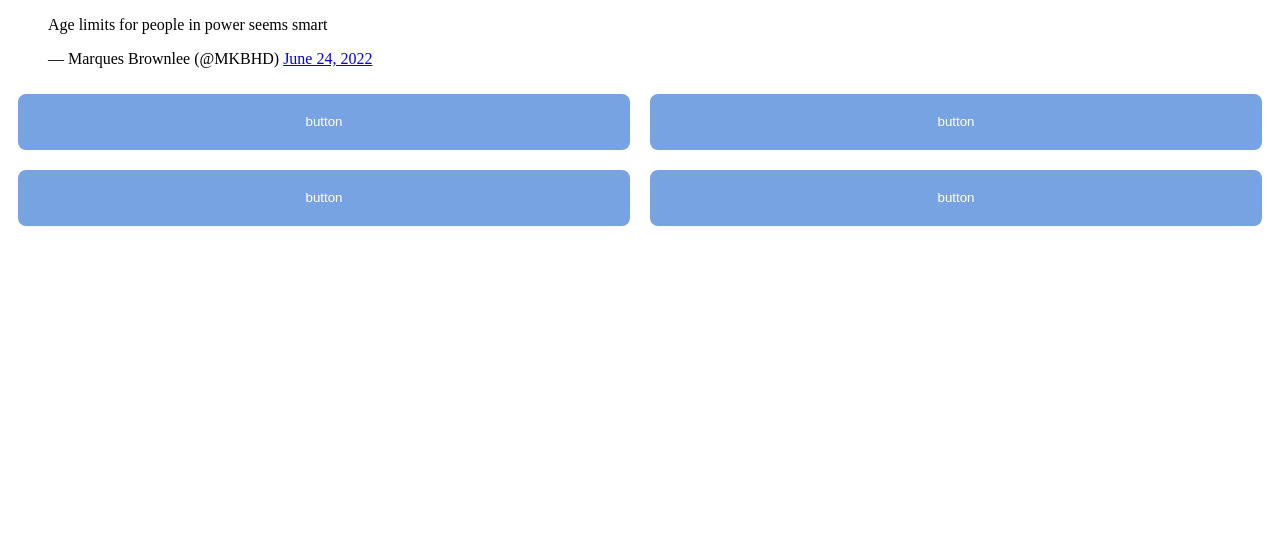
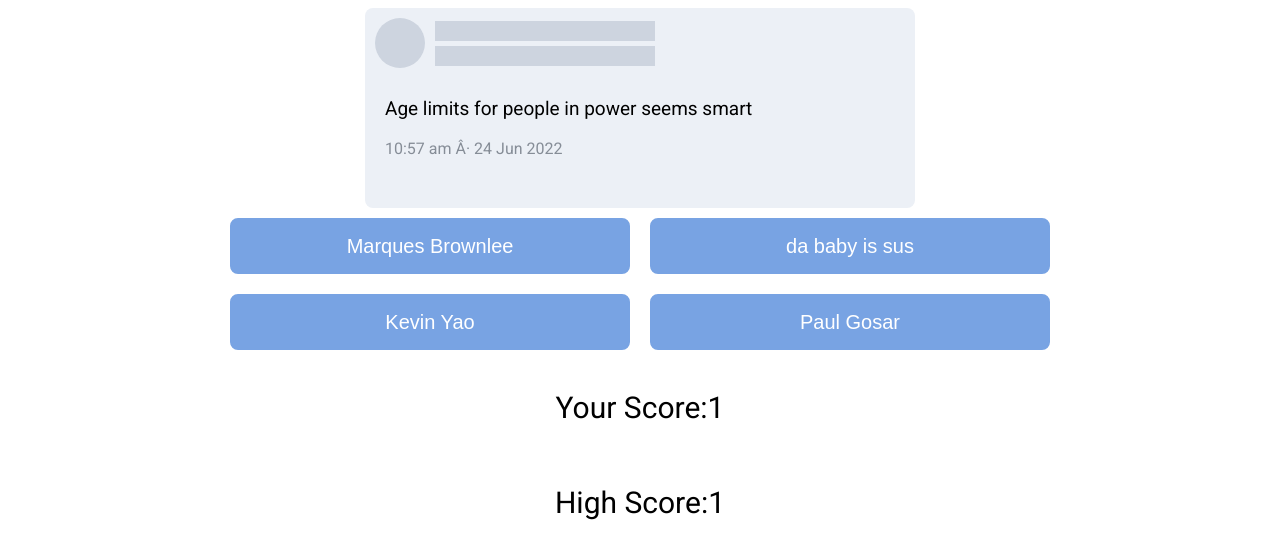
Before and after one commit to ebwu95/CelebTweets, a plain HTML site: page html/index.html in a window 1280 px wide. Drawn offline with Linux system fonts and the light colour scheme.

Commit message:
made buttons work

```diff
--- a/css/style.css
+++ b/css/style.css
@@ -2,54 +2,67 @@
   background-color: rgb(236, 240, 246);
 
   height: 200px;
-  width: 50%;
+  width: 550px;
 
   margin: auto;
+
+  border-radius: 8px;
 }
 
 .pfp {
+  background-color: rgb(205, 212, 223);
+
   height: 50px;
   width: 50px;
-  background-color: rgb(205, 212, 223);
-  border-radius: 50%;
-  display: inline-block;
 
   margin: 10px;
+
+  border-radius: 50%;
+  float: left;
 }
 
 .name-and-handle {
-  /* background-color: rgb(69, 117, 190); */
+  height: 50px;
+  width: 40%;
 
-  height: 50px;
-  width: 50%;
-
-  margin: 10px;
+  padding: 10px 0px;
 
   display: flex;
-  flex-direction: row;
+  flex-direction: column;
+  justify-content: space-around;
 }
 
 .name {
   background-color: rgb(205, 212, 223);
 
   height: 20px;
-  width: 40%;
+  width: 100%;
 }
 
 .handle {
-  background-color: rgb(187, 181, 103);
+  background-color: rgb(205, 212, 223);
 
   height: 20px;
-  width: 40%;
+  width: 100%;
+}
+
+.tweettext {
+  font-family: 'Roboto', sans-serif;
+  padding-left: 20px;
+}
+
+.datetime {
+  font-family: 'Roboto', sans-serif;
+  color:rgb(134, 141, 151);
+
+  padding-left: 20px;
 }
 
 .answer-container {
-  /* border: 2px solid black; */
-
   display: flex;
   flex-direction: row;
   flex-wrap: wrap;
-  justify-content: space-around;
+  justify-content: center;
   align-items: center;
 }
 
@@ -60,15 +73,42 @@
   border: 2px solid rgb(120, 163, 227);
   border-radius: 8px;
 
-  width: 20%;
+  width: 400px;
   line-height: 50px;
   margin: 10px;
-
-  flex-basis: 300px;
-  flex-grow: 1;
 }
 
 .answer-container-item:hover {
   background-color: white;
   color: rgb(120, 163, 227);
+  font-family: 'Roboto', sans-serif;
 }
+
+.twitter-tweet {
+  margin: auto;
+}
+
+.correct {
+
+}
+
+.incorrect {
+
+}
+
+.score {
+  display: flex;
+  justify-content: center;
+
+  font-family: 'Roboto', sans-serif;
+  text-align: center;
+  font-size: 30px;
+}
+
+.counter {
+
+}
+
+.high-score {
+
+}
--- a/html/index.html
+++ b/html/index.html
@@ -5,43 +5,61 @@
   <!-- <meta charset="UTF-8">
   <meta http-equiv="X-UA-Compatible" content="IE=edge">
   <meta name="viewport" content="width=device-width, initial-scale=1.0"> -->
+
+  <link rel="preconnect" href="https://fonts.googleapis.com/%22%3E
+  <link rel="preconnect" href="https://fonts.gstatic.com/" crossorigin>
+  <link href="https://fonts.googleapis.com/css2?family=Lato&family=Roboto:wght@300;400&display=swap" rel="stylesheet">
+
   <title>Document</title>
 
   <link rel="stylesheet" type="text/css" href="../css/style.css">
 </head>
 
 <body>
-  <!-- <div class="tweetbox">
-    <div class="pfp">
+  <div class="tweetbox">
 
-    </div>
+    <div class="pfp"></div>
+
     <div class="name-and-handle">
-      <div class="name">
-
-      </div>
-      <div class="handle">
-
-      </div>
+      <div class="name"></div>
+      <div class="handle"></div>
     </div>
 
-  </div> -->
+    <p style="font-size: 19px" class="tweettext">
+      Age limits for people in power seems smart
+    </p>
 
+    <p style="font-size: 16px" class="datetime">
+      10:57 am · 24 Jun 2022
+    </p>
+  </div>
 
-  <div>
-    <blockquote class="twitter-tweet" tw-align-center data-lang="en"><p lang="en" dir="ltr">Age limits for people in power seems smart</p>&mdash; Marques Brownlee (@MKBHD) <a href="https://twitter.com/MKBHD/status/1540348372674318339?ref_src=twsrc%5Etfw">June 24, 2022</a></blockquote> <script async src="https://platform.twitter.com/widgets.js" charset="utf-8"></script>
-  </div>
+  <script async src="https://platform.twitter.com/widgets.js" charset="utf-8"></script>
 
 
   <div class="answer-container">
-    <button class="answer-container-item">button</button>
-    <button class="answer-container-item">button</button>
+    <button style="font-size: 20px" class="answer-container-item correct">Marques Brownlee</button>
+    <button style="font-size: 20px" class="answer-container-item incorrect">da baby is sus</button>
   </div>
   <div class="answer-container">
-    <button class="answer-container-item">button</button>
-    <button class="answer-container-item">button</button>
+    <button style="font-size: 20px" class="answer-container-item incorrect">Kevin Yao</button>
+    <button style="font-size: 20px" class="answer-container-item incorrect">Paul Gosar</button>
   </div>
 
+  <div class="score">
+    <p>Your Score: </p>
+    <p>
+       1
+    </p>
+  </div>
 
+  <div class="score">
+    <p>High Score: </p>
+    <p>
+       1
+    </p>
+  </div>
+<script src = '../scripts/result.js'></script>
 </body>
 
 </html>
--- /dev/null
+++ b/scripts/result.js
@@ -0,0 +1,50 @@
+function executeScriptElements(containerElement) {
+    const scriptElements = containerElement.querySelectorAll("script");
+
+    Array.from(scriptElements).forEach((scriptElement) => {
+      const clonedElement = document.createElement("script");
+
+      Array.from(scriptElement.attributes).forEach((attribute) => {
+        clonedElement.setAttribute(attribute.name, attribute.value);
+      });
+
+      clonedElement.text = scriptElement.text;
+
+      scriptElement.parentNode.replaceChild(clonedElement, scriptElement);
+    });
+}
+
+let ans = '...' //evan's backend will return the answer
+
+
+console.log("results.js loaded")
+//tweetbox
+const twBox = document.querySelector('.tweetbox');
+const btns = document.querySelectorAll('.answer-container-item')
+
+
+
+
+for(let btn of btns){
+
+    console.log(btn)
+    btn.addEventListener('click', function(e){
+        console.log(btn.textContent)
+        if(btn.textContent === 'ans'){
+            console.log('correct answer')
+        }
+        const realTweet = document.createElement("div")
+
+        realTweet.innerHTML =
+        `
+        <blockquote class="twitter-tweet"><p lang="en" dir="ltr">Age limits for people in power seems smart</p>&mdash; Marques Brownlee (@MKBHD) <a href="https://twitter.com/MKBHD/status/1540348372674318339?ref_src=twsrc%5Etfw">June 24, 2022</a></blockquote> <script async src="https://platform.twitter.com/widgets.js" charset="utf-8"></script>
+        `
+        executeScriptElements(realTweet)
+        twBox.parentNode.replaceChild(realTweet, twBox)
+
+
+
+        //document.body.appendChild(realTweet)
+        //console.log(twBox.parentNode)
+    })
+}
```
